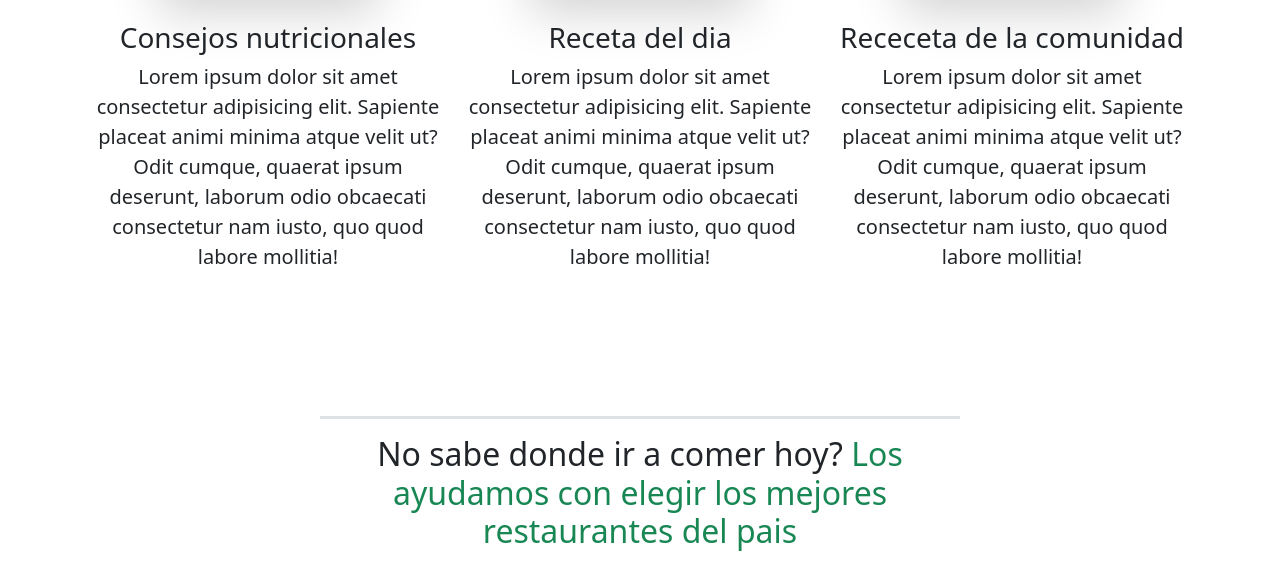
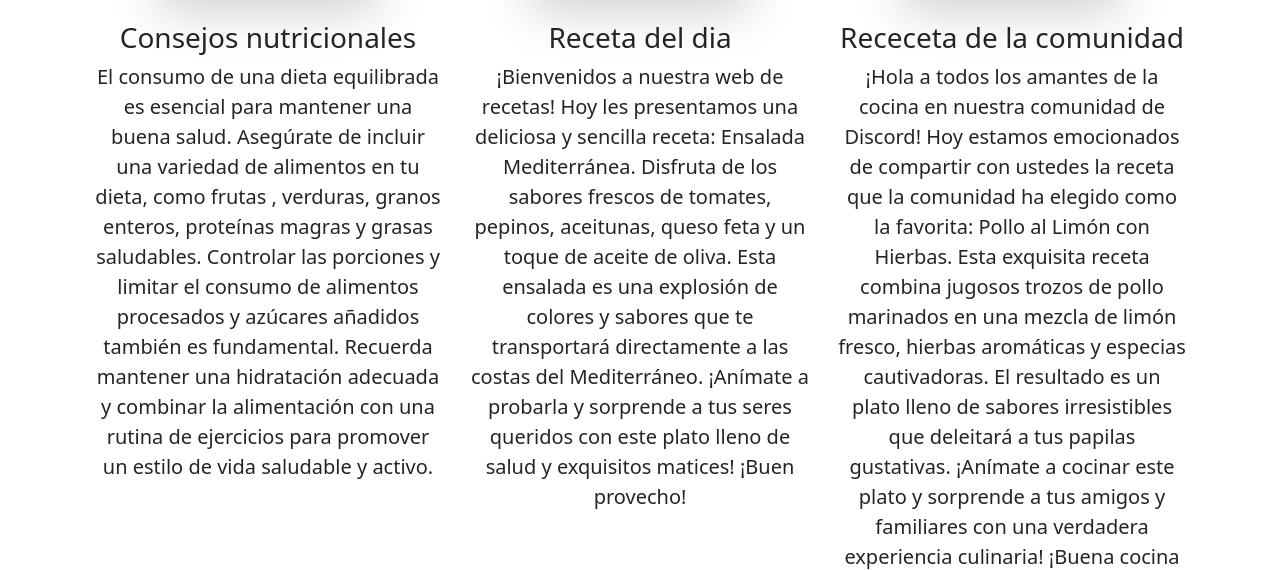
Before and after one commit to billiejoe1988/FoodStorming, a plain HTML site: page index.html in a window 1280 px wide. Shown: the part 1335-1905 px from the top of the page. Drawn offline with nearby package versions, Linux system fonts and the light colour scheme.

Commit message:
agregamos los textos en los articulos del index

```diff
--- a/index.html
+++ b/index.html
@@ -14,7 +14,7 @@
         <p class="text-light mb-0 p-2 fs-6">Contactanos 9011-11111</p>
     </header>
     <nav class="navbar navbar-expand-lg bg-light p-3">
-        <div class="container-fluid">
+        <section class="container-fluid">
           <div class="img_logo px-2">
             <img src="./image/logo.jpg" alt="logo"  height="100px">
           </div>
@@ -58,7 +58,7 @@
               <button class="btn btn-outline-success" type="button">Suscribete</button>
             </form>
           </div>
-        </div>
+        </section>
       </nav>
     <main>
       <div id="carouselExampleControls" class="carousel slide" data-bs-ride="carousel">
@@ -100,24 +100,27 @@
                 <img src="./image/nutricionista.jpg" alt="nutricionista" width="220" height="180" class="shadow-lg rounded">
                 <div class="fs-5 mt-4 ">
                     <h3>Consejos nutricionales</h3>
-                    <p>Lorem ipsum dolor sit amet consectetur adipisicing elit. Sapiente placeat animi minima atque velit
-                     ut? Odit cumque, quaerat ipsum deserunt, laborum odio obcaecati consectetur nam iusto, quo quod labore mollitia!</p>
+                    <p>El consumo de una dieta equilibrada es esencial para mantener una buena salud. Asegúrate de incluir una variedad de alimentos en tu dieta, como frutas
+                      , verduras, granos enteros, proteínas magras y grasas saludables. Controlar las porciones y limitar el consumo de alimentos procesados y azúcares añadidos también es fundamental.
+                      Recuerda mantener una hidratación adecuada y combinar la alimentación con una rutina de ejercicios para promover un estilo de vida saludable y activo.</p>
                 </div>
                </div>
                <div class="col-lg-4 col-md-12 py-3 col-sm-12 icono-wrap">
                  <img src="./image/pulpo.JPG" alt="receta_dia" width="220" height="180" class="shadow-lg rounded">
                  <div class="fs-5 mt-4">
                     <h3>Receta del dia</h3>
-                    <p>Lorem ipsum dolor sit amet consectetur adipisicing elit. Sapiente placeat animi minima atque velit
-                    ut? Odit cumque, quaerat ipsum deserunt, laborum odio obcaecati consectetur nam iusto, quo quod labore mollitia!</p>
+                    <p>¡Bienvenidos a nuestra web de recetas! Hoy les presentamos una deliciosa y sencilla receta: Ensalada Mediterránea. Disfruta de los sabores frescos de tomates, pepinos, aceitunas, queso feta y
+                      un toque de aceite de oliva. Esta ensalada es una explosión de colores y sabores que te transportará directamente a las costas del Mediterráneo. ¡Anímate a probarla y
+                      sorprende a tus seres queridos con este plato lleno de salud y exquisitos matices! ¡Buen provecho!</p>
                   </div>
                 </div>
               <div class="col-lg-4 col-md-12 py-3 col-sm-12 icono-wrap">
                 <img src="./image/ojo_criolla.JPG" alt="receta_dia" width="220" height="180" class="shadow-lg rounded">
                 <div class="fs-5 mt-4 ">
                    <h3>Receceta de la comunidad</h3>
-                   <p>Lorem ipsum dolor sit amet consectetur adipisicing elit. Sapiente placeat animi minima atque velit
-                   ut? Odit cumque, quaerat ipsum deserunt, laborum odio obcaecati consectetur nam iusto, quo quod labore mollitia!</p>
+                   <p>¡Hola a todos los amantes de la cocina en nuestra comunidad de Discord! Hoy estamos emocionados de compartir con ustedes la receta que la comunidad ha elegido como la favorita: Pollo al Limón con Hierbas.
+                     Esta exquisita receta combina jugosos trozos de pollo marinados en una mezcla de limón fresco, hierbas aromáticas y especias cautivadoras. El resultado es un plato lleno de sabores irresistibles que deleitará a tus papilas gustativas.
+                      ¡Anímate a cocinar este plato y sorprende a tus amigos y familiares con una verdadera experiencia culinaria! ¡Buena cocina y disfruten juntos de esta delicia!</p>
                 </div>
               </div>
             </div>
```
